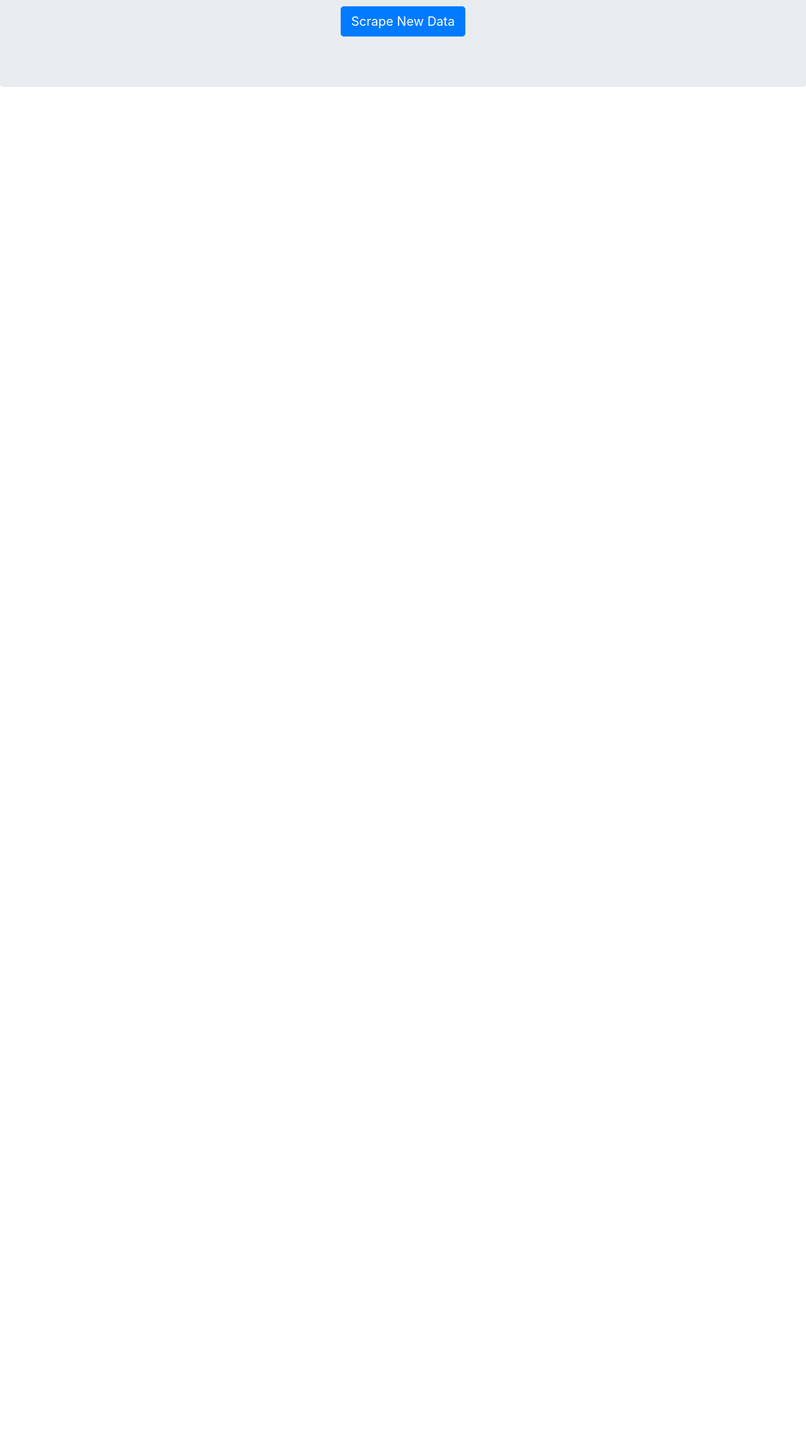
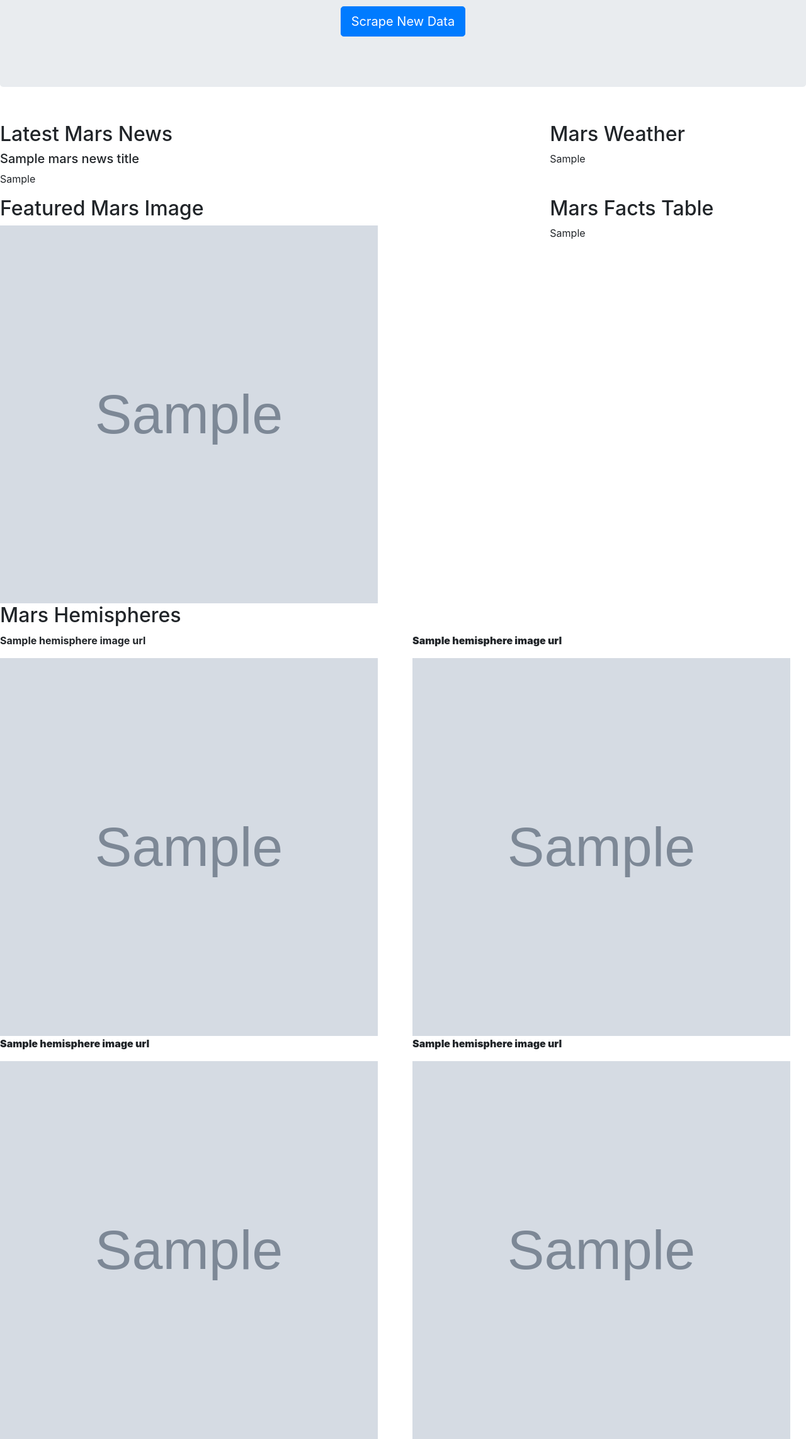
Before and after one commit to brunoprogramsnow/nasaScrape, a Flask app: page / in a window 1280 px wide. Shown: the part 168-2453 px from the top of the page at 63% size. Before the commit the page ends 306 px from the top, so only its background shows below. Run offline with Flask 2, Linux system fonts and the light colour scheme; grey boxes marked "Sample" are stand-in pictures; a database or web service that is not in the repository returns one stand-in record (values such as "Sample title"); some libraries are stand-ins or nearby versions.

Commit message:
final stuff

```diff
--- a/app.py
+++ b/app.py
@@ -1,4 +1,4 @@
-from flask import Flask, render_template, redirect
+from flask import Flask, render_template, redirect, jsonify
 from flask_pymongo import PyMongo
 import scrape
 
@@ -11,6 +11,12 @@ def home():
 
     # Find one record of data from the mongo database
     db_data = mongo.db.mars_data.find_one()
+    print('---------------------------')
+
+    print("DB_DATA: ", db_data)
+    print('---------------------------')
+
+    # return jsonify(True)
 
     # Return template and data
     return render_template("index.html", mars_data = db_data)
@@ -18,19 +24,22 @@ def home():
 
 @app.route("/scraped")
 def scraped():
-
     #drops collection for duplicates
     mongo.db.mars_data.drop()
-
     # Run the scrape function
 
     all_mars_data = {
-    "mars_news26_title": scrape.scrape_mars_nasa(),
+    "mars_news_title": scrape.scrape_mars_nasa(),
     "mars_jpl_data": scrape.scrape_mars_jpl(),
     "mars_weather_data": scrape.scrape_mars_weather(),
     "hemisphere_image_urls": scrape.get_hemisphere_img(),
     "mars_html": scrape.get_mars_html()
     }
+    print('---------------------------')
+
+    print("SCRAPED DATA: ", all_mars_data)
+
+    print('---------------------------')
 
     #Insert the Mongo database
     mongo.db.mars_data.insert(all_mars_data)
@@ -38,6 +47,5 @@ def scraped():
     # Redirect back to home page
     return redirect("/")
 
-
 if __name__ == "__main__":
     app.run(debug=True)
--- a/scrape.py
+++ b/scrape.py
@@ -31,7 +31,7 @@ def scrape_mars_nasa():
     news_p = soup.findAll("div", {"class": "article_teaser_body"})[0].text
 
     # Store data in a dictionary
-    mars_news25_title = {
+    mars_news_title ={
         "news_title": news_title,
         "news_p": news_p
     }
@@ -40,7 +40,7 @@ def scrape_mars_nasa():
     browser.quit()
 
     # Return results
-    return mars_news25_title
+    return mars_news_title
 
 def scrape_mars_jpl():
     browser = init_browser()
@@ -128,7 +128,7 @@ def get_hemisphere_img():
 
         hemisphere_dict ={
             "title":hemisphere_title,
-            "img url": base_url + hemisphere_image_urls
+            "img_url": base_url + hemisphere_image_urls
         }
 
         # Store data in a dictionary
--- a/templates/index.html
+++ b/templates/index.html
@@ -9,7 +9,7 @@
     <p class="text-center"><a class="btn btn-primary btn-lg center-block" href="/scraped" role="button">Scrape New Data</a></p>
 </div>
 <br>
-<!-- <div class="row">
+<div class="row">
   <div class="col-sm-8">
     <h2>Latest Mars News</h2>
     <h5>{{mars_data.mars_news_title.news_title}}</h5>
@@ -27,13 +27,30 @@
   </div>
   <div class="col-sm-4">
     <h2>Mars Facts Table</h2>
-    <table>{{mars_data.mars_html.mars_html}}</table>
+    <table>{{mars_data.mars_html.mars_html | safe}}</table>
   </div>
 </div>
+<h2>Mars Hemispheres</h2>
 <div class="row">
-  <div class="col-md-6">col-sm-8</div>
-  <div class="col-md-6">col-sm-4</div>
-</div> -->
+  <div class="col-md-6">
+    <p><strong>{{mars_data.hemisphere_image_urls[0].title}}<strong></p>
+    <img src={{mars_data.hemisphere_image_urls[0].img_url}} width="600px" height= "600px">
+  </div>
+  <div class="col-md-6">
+    <p><strong>{{mars_data.hemisphere_image_urls[1].title}}<strong></p>
+    <img src={{mars_data.hemisphere_image_urls[1].img_url}} width="600px" height= "600px">
+  </div>
+</div>
+  <div class="row">
+   <div class="col-md-6">
+    <p><strong>{{mars_data.hemisphere_image_urls[2].title}}<strong></p>
+    <img src={{mars_data.hemisphere_image_urls[2].img_url}} width="600px" height= "600px">
+  </div>
+   <div class="col-md-6">
+    <p><strong>{{mars_data.hemisphere_image_urls[3].title}}<strong></p>
+    <img src={{mars_data.hemisphere_image_urls[3].img_url}} width="600px" height= "600px">
+  </div>
+</div>
 <script src="https://code.jquery.com/jquery-3.3.1.slim.min.js" integrity="sha384-q8i/X+965DzO0rT7abK41JStQIAqVgRVzpbzo5smXKp4YfRvH+8abtTE1Pi6jizo" crossorigin="anonymous"></script>
 <script src="https://cdnjs.cloudflare.com/ajax/libs/popper.js/1.14.7/umd/popper.min.js" integrity="sha384-UO2eT0CpHqdSJQ6hJty5KVphtPhzWj9WO1clHTMGa3JDZwrnQq4sF86dIHNDz0W1" crossorigin="anonymous"></script>
 <script src="https://stackpath.bootstrapcdn.com/bootstrap/4.3.1/js/bootstrap.min.js" integrity="sha384-JjSmVgyd0p3pXB1rRibZUAYoIIy6OrQ6VrjIEaFf/nJGzIxFDsf4x0xIM+B07jRM" crossorigin="anonymous"></script>
```
Also changed, not shown: 1 other file.
